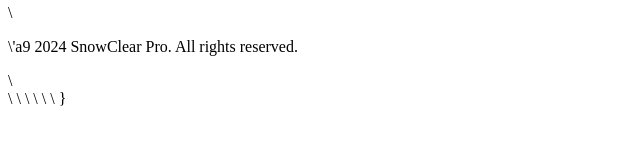
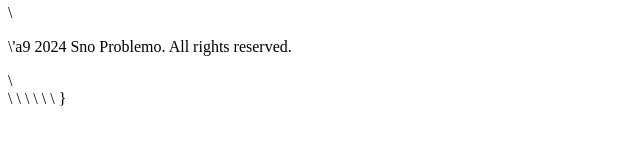
Before and after one commit to sno-problemo/sno-problemo.github.io, a plain HTML site: page index.html in a window 1280 px wide. Shown: the part 507-652 px from the top of the page, 0-640 px from the left. Drawn offline with Linux system fonts and the light colour scheme.

Commit message:
Update index.html

```diff
--- a/index.html
+++ b/index.html
@@ -119,7 +119,7 @@
 \
     <!-- Footer -->\
     <footer>\
-        <p>\'a9 2024 SnowClear Pro. All rights reserved.</p>\
+        <p>\'a9 2024 Sno Problemo. All rights reserved.</p>\
     </footer>\
 \
     <script>\
```
